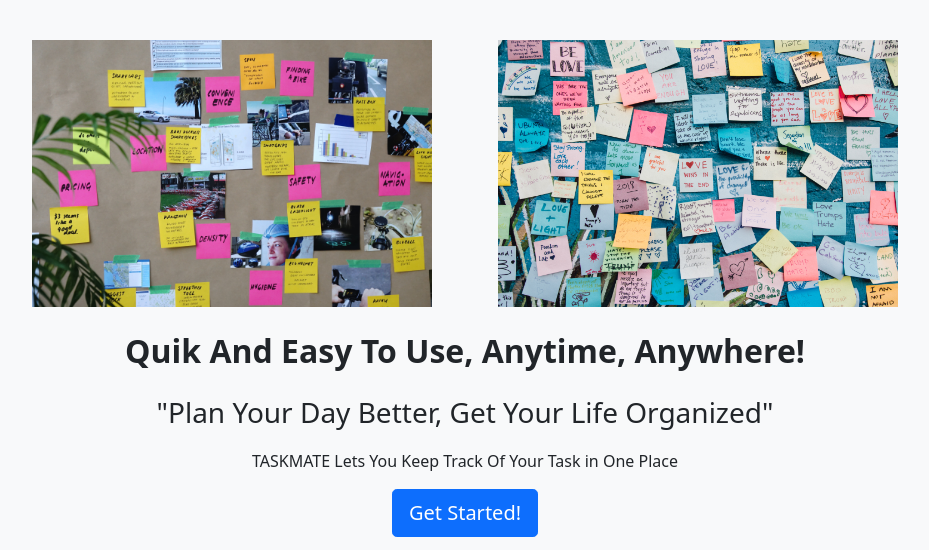
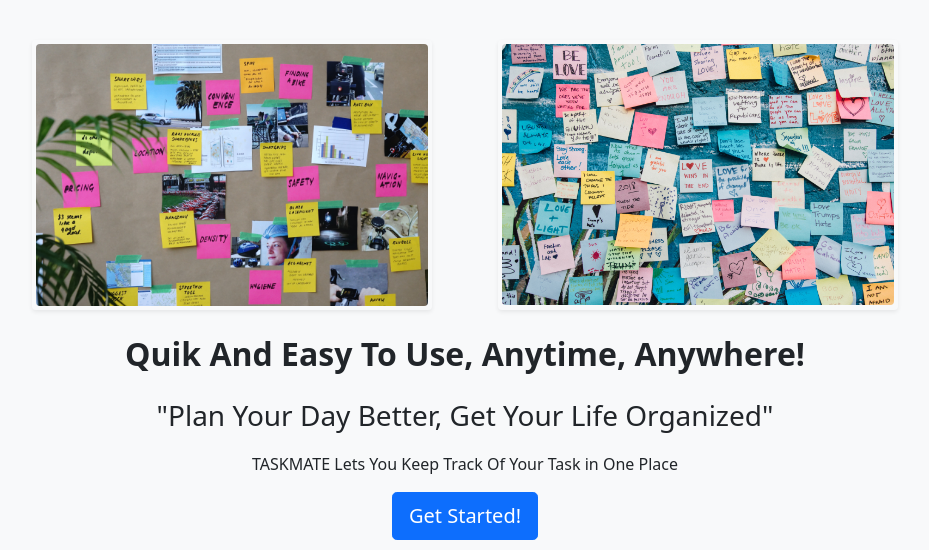
Before and after one commit to Keykubat60/taskmate, a Django app: page / in a window 1280 px wide. Shown: the part 56-606 px from the top of the page, without its empty margins (175-1104 px from the left). Run offline with Django 4.2, Linux system fonts and the light colour scheme.

Commit message:
setup hompage

```diff
--- a/taskmate/todolist_app/templates/index.html
+++ b/taskmate/todolist_app/templates/index.html
@@ -9,15 +9,15 @@
 
         <div class="d-flex justify-content-evenly">
 
-             <div style="width: 40%"><img src=" {% static 'images/home/note1.jpg' %}" alt="Nature" class="img-fluid"></div>
-             <div style="width: 40%" ><img src="{% static 'images/home/note2.jpg' %}" alt="Nature" class="img-fluid"></div>
+             <div class=" rounded shadow-sm p-1" style="width: 40%"><img src=" {% static 'images/home/note1.jpg' %}" alt="Nature" class="img-fluid rounded" ></div>
+             <div class=" rounded shadow-sm p-1" style="width: 40%" ><img src="{% static 'images/home/note2.jpg' %}" alt="Nature" class="img-fluid rounded"></div>
 
         </div>
         <div class="text-center" style="margin-top: 20px">
             <p class="fs-2 fw-bold">Quik And Easy To Use, Anytime, Anywhere!</p>
             <p class="fs-3">"Plan Your Day Better, Get Your Life Organized"</p>
             <p lass="fs-4 fw-lighter">TASKMATE Lets You Keep Track Of Your Task in One Place</p>
-            <a href=""><button type="button" class="btn btn-primary btn-lg">Get Started!</button></a>
+            <a  href="{% url 'todolist' %}"><button type="button" class="btn btn-primary btn-lg  ">Get Started!</button></a>
         </div>
 
     </div>
```
Also changed, not shown: taskmate/db.sqlite3.
